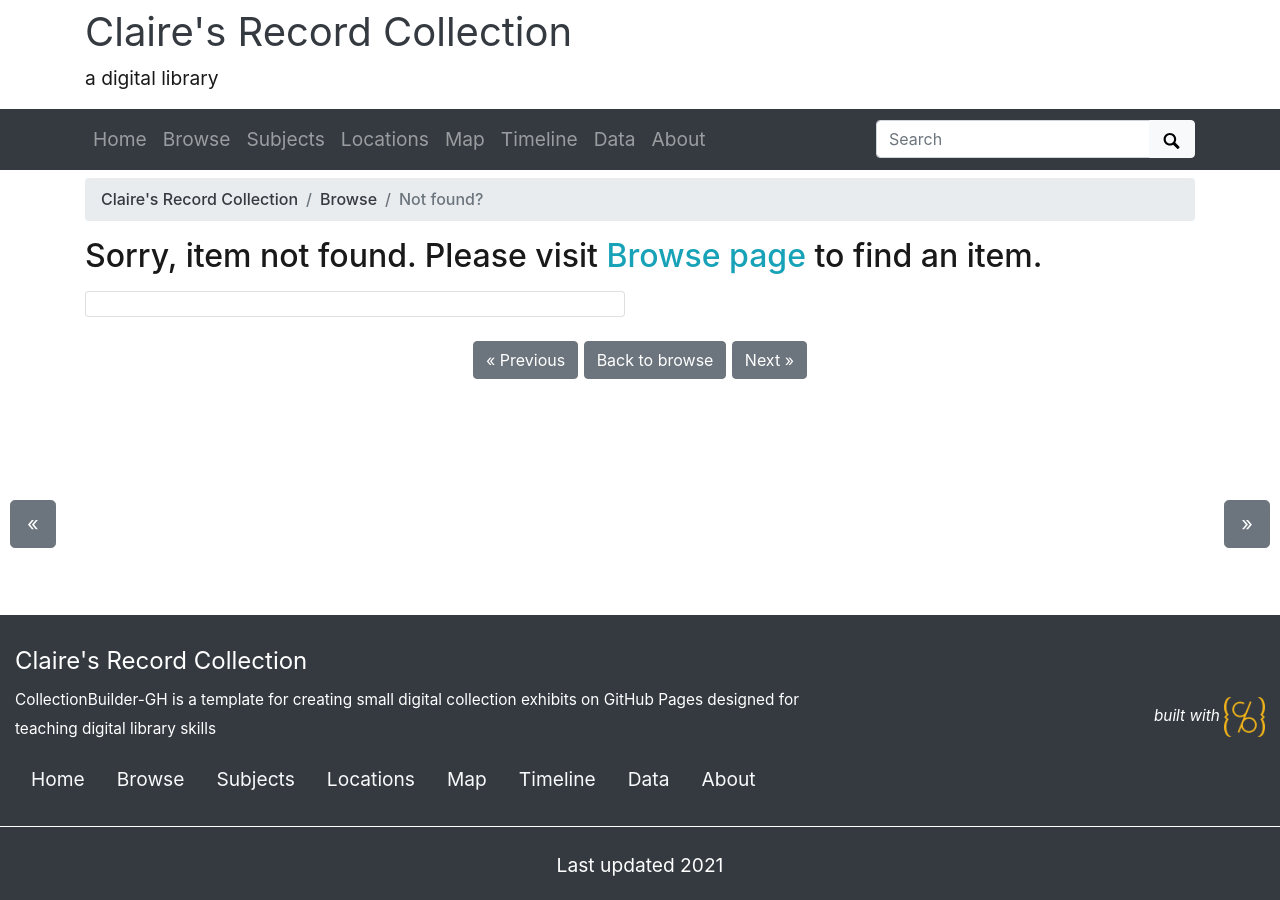
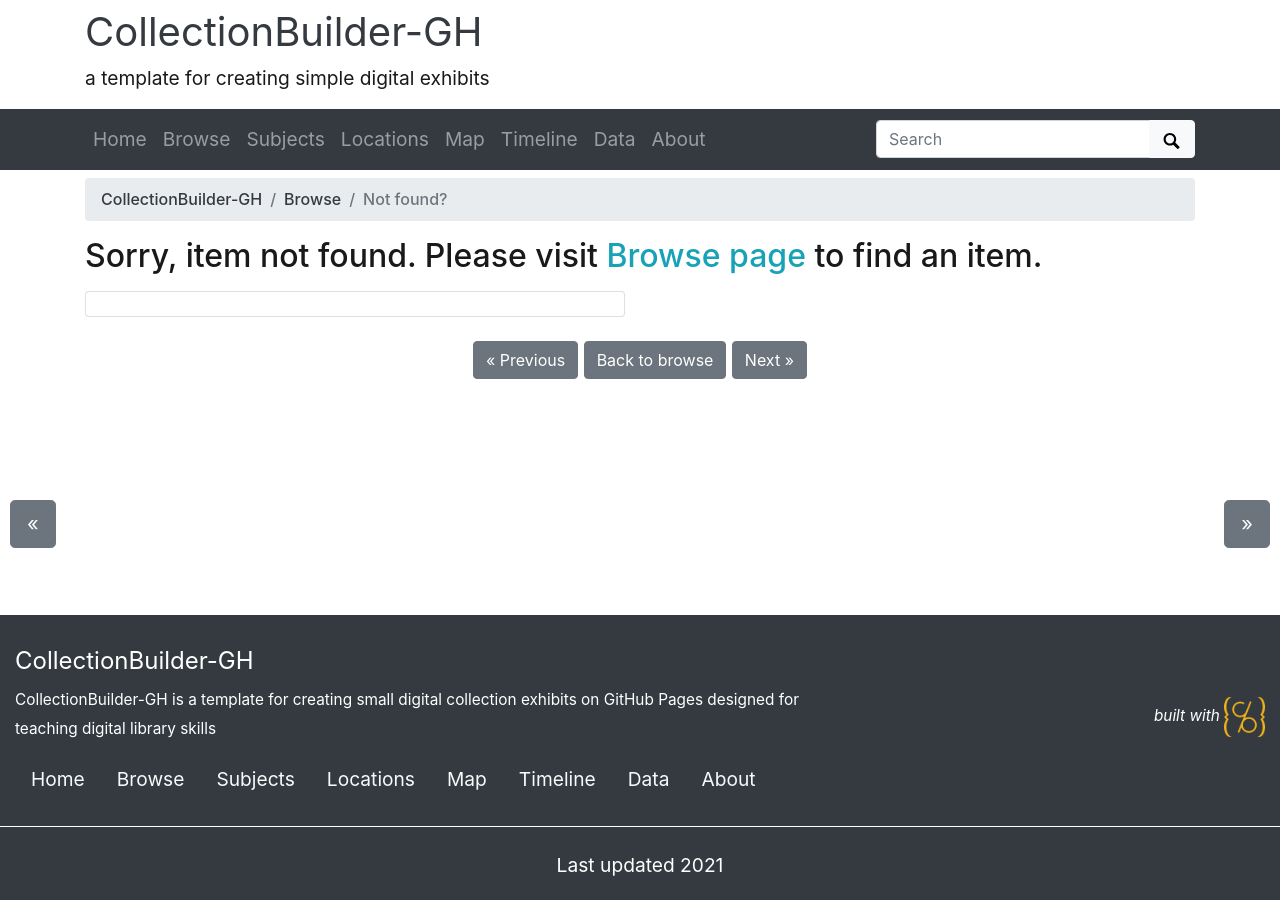
Before and after one commit to celattin/digital-library-capstone, a Jekyll site: the page built from pages/item.md, in a window 1280 px wide. Built offline with Jekyll 4.4.1, drawn with Linux system fonts in a browser that asks for light colours.

Commit message:
Update _config.yml

```diff
--- a/_config.yml
+++ b/_config.yml
@@ -20,9 +20,9 @@ source-code: https://github.com/CollectionBuilder/collectionbuilder-gh
 # SITE SETTINGS
 #
 # title of site appears in banner
-title: Claire's Record Collection
+title: CollectionBuilder-GH
 # tagline, a short phrase that will appear throughout the site in the top banner
-tagline: a digital library
+tagline: a template for creating simple digital exhibits
 # description appears in meta tags and other locations
 # this description might appear in search result lists, keep around 160 characters max
 description: "CollectionBuilder-GH is a template for creating small digital collection exhibits on GitHub Pages designed for teaching digital library skills"
```
